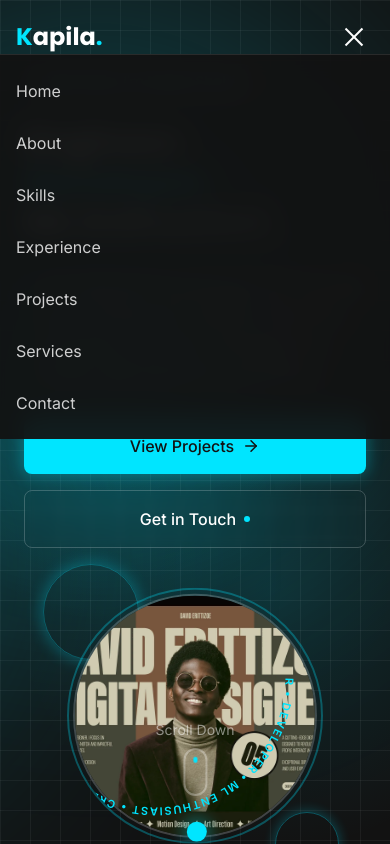
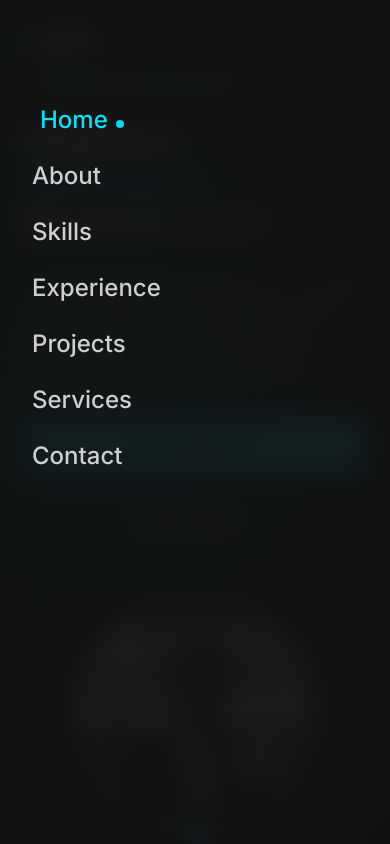
Before and after one commit to ShobitKapila/kapila-shobit-portfolio-forge, a React (Vite) app: page / in a window 390 px wide. Both pictures are taken after a click on the button "Toggle mobile menu". Shown: the top 844 px of the page. Built offline with nearby package versions, Linux system fonts and the light colour scheme.

Commit message:
Refactor: Update project structure
Restructure the project files.

```diff
--- a/src/components/Header.tsx
+++ b/src/components/Header.tsx
@@ -1,15 +1,31 @@
 
 import { useEffect, useState } from "react";
 import { Link } from "react-router-dom";
+import { Menu, X } from "lucide-react";
 
 export function Header() {
   const [scrolled, setScrolled] = useState(false);
   const [mobileMenuOpen, setMobileMenuOpen] = useState(false);
+  const [activeSection, setActiveSection] = useState("home");
 
-  // Handle scroll for header transparency
+  // Handle scroll for header transparency and active section tracking
   useEffect(() => {
     const handleScroll = () => {
       setScrolled(window.scrollY > 50);
+
+      // Track which section is currently in view
+      const sections = document.querySelectorAll("section[id]");
+      const scrollPosition = window.scrollY + 100;
+
+      sections.forEach((section) => {
+        const sectionTop = (section as HTMLElement).offsetTop;
+        const sectionHeight = (section as HTMLElement).offsetHeight;
+        const sectionId = section.getAttribute("id") || "";
+
+        if (scrollPosition >= sectionTop && scrollPosition < sectionTop + sectionHeight) {
+          setActiveSection(sectionId);
+        }
+      });
     };
 
     window.addEventListener("scroll", handleScroll);
@@ -26,78 +42,126 @@ export function Header() {
     { name: "Contact", href: "#contact" }
   ];
 
+  // Smooth scroll to section function
+  const scrollToSection = (e: React.MouseEvent<HTMLAnchorElement>, href: string) => {
+    e.preventDefault();
+    const element = document.querySelector(href);
+    if (element) {
+      element.scrollIntoView({ behavior: "smooth" });
+      setMobileMenuOpen(false);
+    }
+  };
+
   return (
     <header
-      className={`fixed top-0 w-full z-50 transition-all duration-300 ${
+      className={`fixed top-0 w-full z-50 transition-all duration-500 ${
         scrolled
           ? "bg-dark/80 backdrop-blur-md border-b border-white/10 py-2"
           : "bg-transparent py-5"
       }`}
     >
       <div className="container mx-auto px-4 flex justify-between items-center">
-        {/* Logo */}
+        {/* Logo with animated gradient */}
         <Link
           to="/"
-          className="text-2xl font-bold font-heading hover:text-neon-blue transition-colors duration-300"
+          className="relative group"
         >
+          <div className="text-2xl font-bold font-heading hover:text-neon-blue transition-colors duration-300 flex items-center">
+            <span className="relative inline-block">
+              {/* Animated gradient background */}
+              <span className="absolute -inset-1 rounded-lg bg-gradient-to-r from-neon-blue/30 via-neon-teal/20 to-neon-blue/30 opacity-0 group-hover:opacity-100 blur-md transition-all duration-500 group-hover:duration-200 animate-gradient-x"></span>
+
+              {/* Text */}
+              <span className="relative">
                 <span className="text-neon-blue">K</span>apila
                 <span className="text-neon-blue">.</span>
+              </span>
+            </span>
+          </div>
         </Link>
 
-        {/* Desktop Navigation */}
+        {/* Desktop Navigation with improved active state and animations */}
         <nav className="hidden md:flex space-x-8">
           {navLinks.map((link) => (
             <a
               key={link.name}
               href={link.href}
-              onClick={(e) => {
-                e.preventDefault();
-                document.querySelector(link.href)?.scrollIntoView({
-                  behavior: "smooth",
-                });
-              }}
-              className="text-white/80 hover:text-neon-blue transition-colors relative text-sm uppercase tracking-wide after:content-[''] after:absolute after:w-full after:scale-x-0 after:h-0.5 after:bottom-[-4px] after:left-0 after:bg-neon-blue after:origin-bottom-right after:transition-transform after:duration-300 hover:after:scale-x-100 hover:after:origin-bottom-left"
+              onClick={(e) => scrollToSection(e, link.href)}
+              className={`
+                text-white/80 transition-all duration-300 relative text-sm uppercase tracking-wide
+                ${activeSection === link.href.substring(1) ? 'text-neon-blue' : 'hover:text-neon-blue'}
+              `}
             >
-              {link.name}
+              <span className="relative z-10">{link.name}</span>
+
+              {/* Animated underline effect */}
+              <span
+                className={`
+                  absolute left-0 bottom-[-4px] w-full h-0.5 bg-neon-blue transform origin-left
+                  transition-all duration-300 ease-out rounded-full
+                  ${activeSection === link.href.substring(1) ? 'scale-x-100' : 'scale-x-0 group-hover:scale-x-100'}
+                `}
+              ></span>
+
+              {/* Subtle glow effect for active link */}
+              {activeSection === link.href.substring(1) && (
+                <span className="absolute inset-0 bg-neon-blue/5 rounded-lg -z-10 blur-sm"></span>
+              )}
             </a>
           ))}
         </nav>
 
-        {/* Mobile Menu Button */}
+        {/* Mobile Menu Button - Enhanced with animation */}
         <button
-          className="md:hidden text-white p-2"
+          className="md:hidden flex items-center justify-center w-10 h-10 relative group"
           onClick={() => setMobileMenuOpen(!mobileMenuOpen)}
           aria-label="Toggle mobile menu"
         >
-          <div className={`w-6 h-0.5 bg-white mb-1.5 transition-all ${mobileMenuOpen ? 'rotate-45 translate-y-2' : ''}`}></div>
-          <div className={`w-6 h-0.5 bg-white mb-1.5 transition-opacity ${mobileMenuOpen ? 'opacity-0' : ''}`}></div>
-          <div className={`w-6 h-0.5 bg-white transition-all ${mobileMenuOpen ? '-rotate-45 -translate-y-2' : ''}`}></div>
+          {/* Button highlight effect */}
+          <span className="absolute inset-0 rounded-full bg-white/5 opacity-0 group-hover:opacity-100 transition-opacity"></span>
+
+          {/* Animated hamburger icon */}
+          {!mobileMenuOpen ? (
+            <Menu className="w-5 h-5 text-white transition-transform duration-300" />
+          ) : (
+            <X className="w-5 h-5 text-white transition-transform duration-300" />
+          )}
         </button>
       </div>
 
-      {/* Mobile Navigation */}
-      {mobileMenuOpen && (
-        <nav className="md:hidden bg-dark/95 backdrop-blur-md border-t border-white/10 absolute w-full left-0">
-          <div className="container mx-auto py-4 px-4 flex flex-col space-y-3">
+      {/* Mobile Navigation with animation */}
+      <div
+        className={`
+          md:hidden fixed inset-0 z-40 bg-dark/95 backdrop-blur-md pt-20
+          transform transition-transform duration-300 ease-in-out
+          ${mobileMenuOpen ? 'translate-y-0' : '-translate-y-full'}
+        `}
+      >
+        <nav className="container mx-auto py-6 px-8 flex flex-col space-y-6">
           {navLinks.map((link) => (
             <a
               key={link.name}
               href={link.href}
-                onClick={(e) => {
-                  e.preventDefault();
-                  document.querySelector(link.href)?.scrollIntoView({
-                    behavior: "smooth",
-                  });
-                  setMobileMenuOpen(false);
-                }}
-                className="text-white/80 hover:text-neon-blue py-2 transition-colors"
+              onClick={(e) => scrollToSection(e, link.href)}
+              className={`
+                text-2xl font-medium transform transition-all duration-300
+                ${activeSection === link.href.substring(1)
+                  ? 'text-neon-blue translate-x-2'
+                  : 'text-white/80 hover:text-neon-blue hover:translate-x-2'}
+              `}
             >
               {link.name}
+
+              {/* Decorative dot for active menu item */}
+              {activeSection === link.href.substring(1) && (
+                <span className="inline-block w-2 h-2 bg-neon-blue rounded-full ml-2 animate-pulse"></span>
+              )}
             </a>
           ))}
+
+          {/* Social media links could go here */}
+        </nav>
       </div>
-        </nav>
-      )}
     </header>
   );
 }
```
Lines whose indentation alone changed are shown as unchanged.
